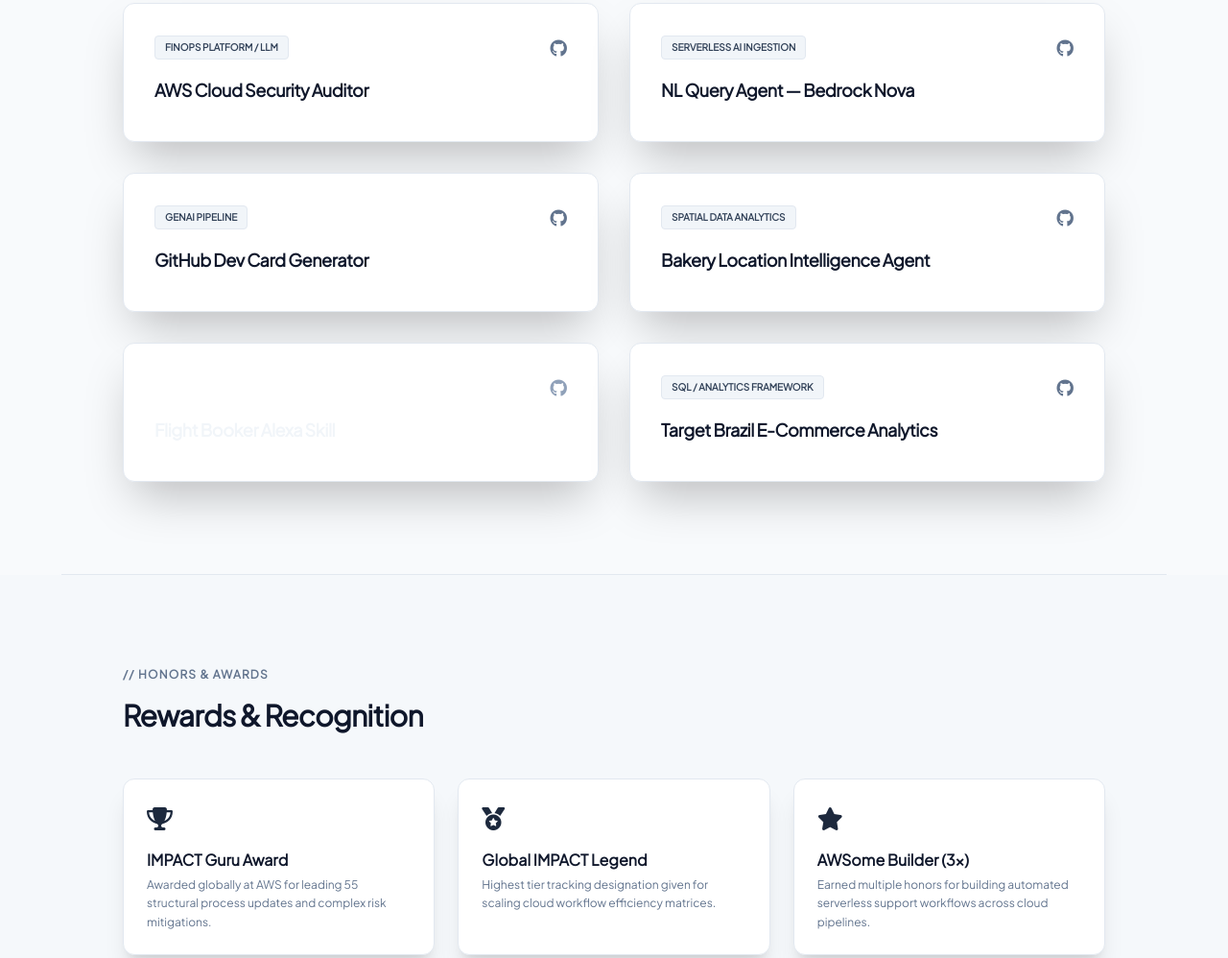
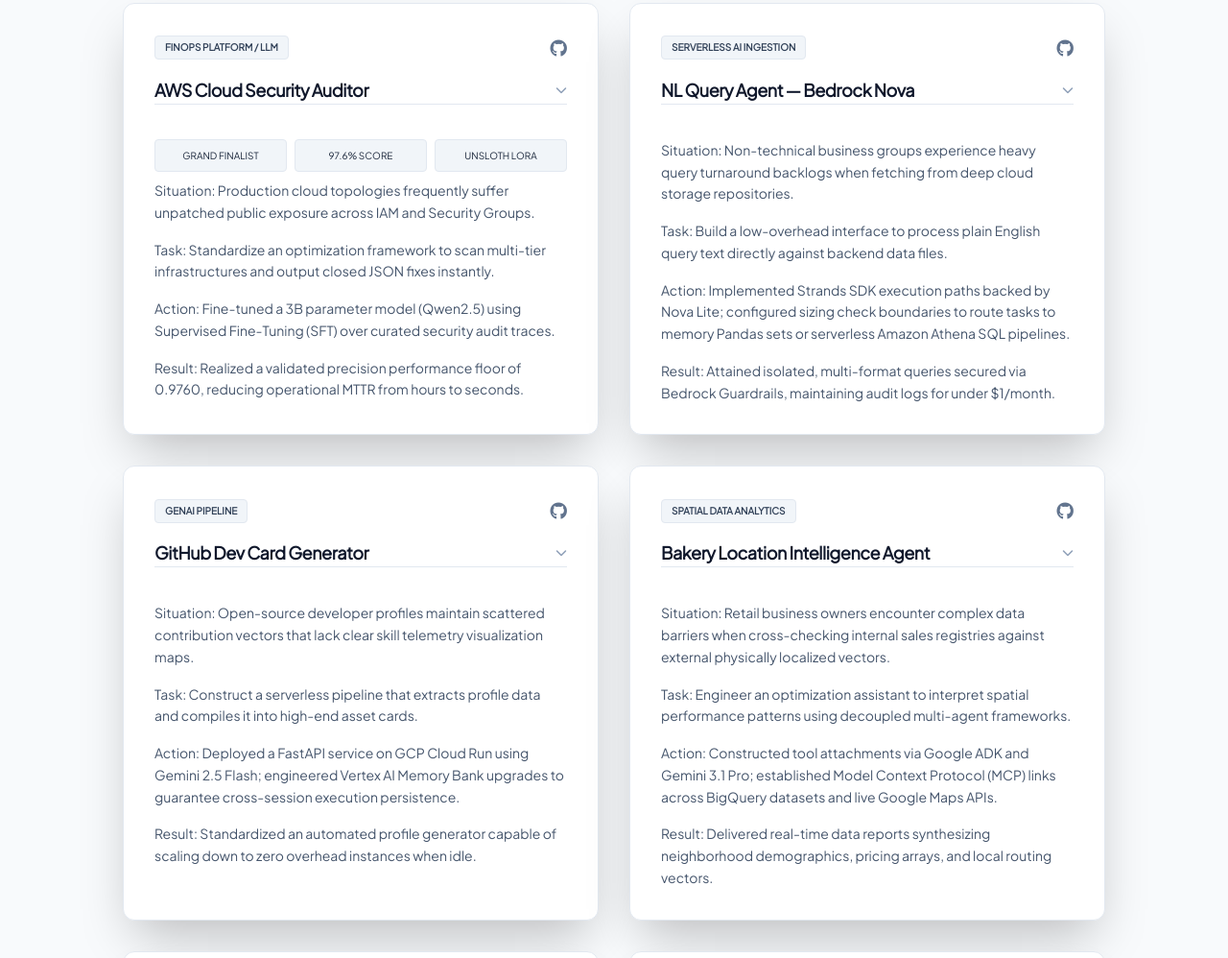
Before and after one commit to kkaustav/portfolio, a plain HTML site: page index.html in a window 1280 px wide. Shown: the part 3495-4493 px from the top of the page at 96% size. Drawn offline with nearby package versions, Linux system fonts and the light colour scheme.

Commit message:
Update index.html

```diff
--- a/index.html
+++ b/index.html
@@ -18,7 +18,6 @@
             font-family: 'Plus Jakarta Sans', sans-serif !important;
         }
 
-        /* Auto-switching radial accent illumination glow paths */
         .glow-effect::before {
             content: '';
             position: absolute;
@@ -32,6 +31,11 @@
             .glow-effect::before {
                 background: radial-gradient(circle at 50% -20%, rgba(255, 255, 255, 0.05), transparent 70%) !important;
             }
+        }
+
+        /* Smooth accordion transition for the hidden matrices */
+        .matrix-content {
+            transition: max-height 0.5s cubic-bezier(0, 1, 0, 1), opacity 0.3s ease;
         }
     </style>
 </head>
@@ -214,17 +218,20 @@
 
         <div class="grid grid-cols-1 md:grid-cols-2 gap-8">
 
-            <div class="bg-white dark:bg-slate-950/40 border border-slate-200 dark:border-slate-900 p-8 rounded-xl transition-all duration-700 ease-in-out group h-auto min-h-[145px] lg:max-h-[145px] lg:hover:max-h-[650px] overflow-hidden hover:border-slate-400/30 dark:hover:border-white/20 shadow-2xl flex flex-col justify-start">
+            <div onclick="toggleSystemCard(this)" class="bg-white dark:bg-slate-950/40 border border-slate-200 dark:border-slate-900 p-8 rounded-xl transition-all duration-500 ease-in-out group cursor-pointer shadow-2xl flex flex-col justify-start">
                 <div class="flex justify-between items-center mb-4 shrink-0">
                     <span class="text-[10px] font-bold text-slate-700 dark:text-white uppercase bg-slate-100 dark:bg-white/5 px-2.5 py-1 rounded border border-slate-200 dark:border-white/10">FinOps Platform / LLM</span>
-                    <a href="https://github.com/kkaustav/cloud-config-auditor" target="_blank" class="text-slate-500 dark:text-slate-400 hover:text-slate-900 dark:hover:text-white transition-colors text-lg"><i class="fa-brands fa-github"></i></a>
+                    <a href="https://github.com/kkaustav/cloud-config-auditor" target="_blank" onclick="event.stopPropagation();" class="text-slate-500 dark:text-slate-400 hover:text-slate-900 dark:hover:text-white transition-colors text-lg"><i class="fa-brands fa-github"></i></a>
                 </div>
-                <h4 class="text-lg font-bold text-slate-900 dark:text-slate-100 tracking-tight mb-4 shrink-0 group-hover:text-slate-900 dark:group-hover:text-white transition-colors">AWS Cloud Security Auditor</h4>
-                <div class="opacity-100 lg:opacity-0 group-hover:opacity-100 transition-opacity duration-500 space-y-4 pt-5 border-t border-slate-200 dark:border-slate-900 text-sm text-slate-600 dark:text-slate-400 font-light leading-relaxed">
-                    <div class="grid grid-cols-3 gap-2 font-normal text-[10px] uppercase text-slate-800 dark:text-white mb-2">
+                <div class="flex justify-between items-center shrink-0">
+                    <h4 class="text-lg font-bold text-slate-900 dark:text-slate-100 tracking-tight transition-colors">AWS Cloud Security Auditor</h4>
+                    <i class="fa-solid fa-chevron-down text-xs text-slate-400 md:hidden transition-transform duration-300"></i>
+                </div>
+                <div class="matrix-content max-h-0 md:max-h-none opacity-0 md:opacity-100 overflow-hidden md:overflow-visible space-y-4 pt-0 md:pt-5 md:border-t border-slate-200 dark:border-slate-900 text-sm text-slate-600 dark:text-slate-400 font-light leading-relaxed">
+                    <div class="grid grid-cols-3 gap-2 font-normal text-[10px] uppercase text-slate-800 dark:text-white mb-2 mt-4">
                         <div class="bg-slate-100 dark:bg-slate-950 p-2 rounded text-center border border-slate-200 dark:border-slate-900">Grand Finalist</div>
-                        <div class="bg-slate-100 dark:bg-slate-950 p-2 rounded text-center border border-slate-220 dark:border-slate-900">97.6% Score</div>
-                        <div class="bg-slate-100 dark:bg-slate-950 p-2 rounded text-center border border-slate-220 dark:border-slate-900">Unsloth LoRA</div>
+                        <div class="bg-slate-100 dark:bg-slate-950 p-2 rounded text-center border border-slate-200 dark:border-slate-900">97.6% Score</div>
+                        <div class="bg-slate-100 dark:bg-slate-950 p-2 rounded text-center border border-slate-200 dark:border-slate-900">Unsloth LoRA</div>
                     </div>
                     <p><strong>Situation:</strong> Production cloud topologies frequently suffer unpatched public exposure across IAM and Security Groups.</p>
                     <p><strong>Task:</strong> Standardize an optimization framework to scan multi-tier infrastructures and output closed JSON fixes instantly.</p>
@@ -233,70 +240,85 @@
                 </div>
             </div>
 
-            <div class="bg-white dark:bg-slate-950/40 border border-slate-200 dark:border-slate-900 p-8 rounded-xl transition-all duration-700 ease-in-out group h-auto min-h-[145px] lg:max-h-[145px] lg:hover:max-h-[650px] overflow-hidden hover:border-slate-400/30 dark:hover:border-white/20 shadow-2xl flex flex-col justify-start">
+            <div onclick="toggleSystemCard(this)" class="bg-white dark:bg-slate-950/40 border border-slate-200 dark:border-slate-900 p-8 rounded-xl transition-all duration-500 ease-in-out group cursor-pointer shadow-2xl flex flex-col justify-start">
                 <div class="flex justify-between items-center mb-4 shrink-0">
                     <span class="text-[10px] font-bold text-slate-700 dark:text-white uppercase bg-slate-100 dark:bg-white/5 px-2.5 py-1 rounded border border-slate-200 dark:border-white/10">Serverless AI Ingestion</span>
-                    <a href="https://github.com/kkaustav" target="_blank" class="text-slate-500 dark:text-slate-400 hover:text-slate-900 dark:hover:text-white transition-colors text-lg"><i class="fa-brands fa-github"></i></a>
+                    <a href="https://github.com/kkaustav" target="_blank" onclick="event.stopPropagation();" class="text-slate-500 dark:text-slate-400 hover:text-slate-900 dark:hover:text-white transition-colors text-lg"><i class="fa-brands fa-github"></i></a>
                 </div>
-                <h4 class="text-lg font-bold text-slate-900 dark:text-slate-100 tracking-tight mb-4 shrink-0 group-hover:text-slate-900 dark:group-hover:text-white transition-colors">NL Query Agent — Bedrock Nova</h4>
-                <div class="opacity-100 lg:opacity-0 group-hover:opacity-100 transition-opacity duration-500 space-y-4 pt-5 border-t border-slate-200 dark:border-slate-900 text-sm text-slate-600 dark:text-slate-400 font-light leading-relaxed">
-                    <p><strong>Situation:</strong> Non-technical business groups experience heavy query turnaround backlogs when fetching from deep cloud storage repositories.</p>
+                <div class="flex justify-between items-center shrink-0">
+                    <h4 class="text-lg font-bold text-slate-900 dark:text-slate-100 tracking-tight transition-colors">NL Query Agent — Bedrock Nova</h4>
+                    <i class="fa-solid fa-chevron-down text-xs text-slate-400 md:hidden transition-transform duration-300"></i>
+                </div>
+                <div class="matrix-content max-h-0 md:max-h-none opacity-0 md:opacity-100 overflow-hidden md:overflow-visible space-y-4 pt-0 md:pt-5 md:border-t border-slate-200 dark:border-slate-900 text-sm text-slate-600 dark:text-slate-400 font-light leading-relaxed">
+                    <p class="mt-4"><strong>Situation:</strong> Non-technical business groups experience heavy query turnaround backlogs when fetching from deep cloud storage repositories.</p>
                     <p><strong>Task:</strong> Build a low-overhead interface to process plain English query text directly against backend data files.</p>
                     <p><strong>Action:</strong> Implemented Strands SDK execution paths backed by Nova Lite; configured sizing check boundaries to route tasks to memory Pandas sets or serverless Amazon Athena SQL pipelines.</p>
                     <p><strong>Result:</strong> Attained isolated, multi-format queries secured via Bedrock Guardrails, maintaining audit logs for under $1/month.</p>
                 </div>
             </div>
 
-            <div class="bg-white dark:bg-slate-950/40 border border-slate-200 dark:border-slate-900 p-8 rounded-xl transition-all duration-700 ease-in-out group h-auto min-h-[145px] lg:max-h-[145px] lg:hover:max-h-[650px] overflow-hidden hover:border-slate-400/30 dark:hover:border-white/20 shadow-2xl flex flex-col justify-start">
+            <div onclick="toggleSystemCard(this)" class="bg-white dark:bg-slate-950/40 border border-slate-200 dark:border-slate-900 p-8 rounded-xl transition-all duration-500 ease-in-out group cursor-pointer shadow-2xl flex flex-col justify-start">
                 <div class="flex justify-between items-center mb-4 shrink-0">
                     <span class="text-[10px] font-bold text-slate-700 dark:text-white uppercase bg-slate-100 dark:bg-white/5 px-2.5 py-1 rounded border border-slate-200 dark:border-white/10">GenAI Pipeline</span>
-                    <a href="https://github.com/kkaustav" target="_blank" class="text-slate-500 dark:text-slate-400 hover:text-slate-900 dark:hover:text-white transition-colors text-lg"><i class="fa-brands fa-github"></i></a>
+                    <a href="https://github.com/kkaustav" target="_blank" onclick="event.stopPropagation();" class="text-slate-500 dark:text-slate-400 hover:text-slate-900 dark:hover:text-white transition-colors text-lg"><i class="fa-brands fa-github"></i></a>
                 </div>
-                <h4 class="text-lg font-bold text-slate-900 dark:text-slate-100 tracking-tight mb-4 shrink-0 group-hover:text-slate-900 dark:group-hover:text-white transition-colors">GitHub Dev Card Generator</h4>
-                <div class="opacity-100 lg:opacity-0 group-hover:opacity-100 transition-opacity duration-500 space-y-4 pt-5 border-t border-slate-200 dark:border-slate-900 text-sm text-slate-600 dark:text-slate-400 font-light leading-relaxed">
-                    <p><strong>Situation:</strong> Open-source developer profiles maintain scattered contribution vectors that lack clear skill telemetry visualization maps.</p>
+                <div class="flex justify-between items-center shrink-0">
+                    <h4 class="text-lg font-bold text-slate-900 dark:text-slate-100 tracking-tight transition-colors">GitHub Dev Card Generator</h4>
+                    <i class="fa-solid fa-chevron-down text-xs text-slate-400 md:hidden transition-transform duration-300"></i>
+                </div>
+                <div class="matrix-content max-h-0 md:max-h-none opacity-0 md:opacity-100 overflow-hidden md:overflow-visible space-y-4 pt-0 md:pt-5 md:border-t border-slate-200 dark:border-slate-900 text-sm text-slate-600 dark:text-slate-400 font-light leading-relaxed">
+                    <p class="mt-4"><strong>Situation:</strong> Open-source developer profiles maintain scattered contribution vectors that lack clear skill telemetry visualization maps.</p>
                     <p><strong>Task:</strong> Construct a serverless pipeline that extracts profile data and compiles it into high-end asset cards.</p>
                     <p><strong>Action:</strong> Deployed a FastAPI service on GCP Cloud Run using Gemini 2.5 Flash; engineered Vertex AI Memory Bank upgrades to guarantee cross-session execution persistence.</p>
                     <p><strong>Result:</strong> Standardized an automated profile generator capable of scaling down to zero overhead instances when idle.</p>
                 </div>
             </div>
 
-            <div class="bg-white dark:bg-slate-950/40 border border-slate-200 dark:border-slate-900 p-8 rounded-xl transition-all duration-700 ease-in-out group h-auto min-h-[145px] lg:max-h-[145px] lg:hover:max-h-[650px] overflow-hidden hover:border-slate-400/30 dark:hover:border-white/20 shadow-2xl flex flex-col justify-start">
+            <div onclick="toggleSystemCard(this)" class="bg-white dark:bg-slate-950/40 border border-slate-200 dark:border-slate-900 p-8 rounded-xl transition-all duration-500 ease-in-out group cursor-pointer shadow-2xl flex flex-col justify-start">
                 <div class="flex justify-between items-center mb-4 shrink-0">
                     <span class="text-[10px] font-bold text-slate-700 dark:text-white uppercase bg-slate-100 dark:bg-white/5 px-2.5 py-1 rounded border border-slate-200 dark:border-white/10">Spatial Data Analytics</span>
-                    <a href="https://github.com/kkaustav" target="_blank" class="text-slate-500 dark:text-slate-400 hover:text-slate-900 dark:hover:text-white transition-colors text-lg"><i class="fa-brands fa-github"></i></a>
+                    <a href="https://github.com/kkaustav" target="_blank" onclick="event.stopPropagation();" class="text-slate-500 dark:text-slate-400 hover:text-slate-900 dark:hover:text-white transition-colors text-lg"><i class="fa-brands fa-github"></i></a>
                 </div>
-                <h4 class="text-lg font-bold text-slate-900 dark:text-slate-100 tracking-tight mb-4 shrink-0 group-hover:text-slate-900 dark:group-hover:text-white transition-colors">Bakery Location Intelligence Agent</h4>
-                <div class="opacity-100 lg:opacity-0 group-hover:opacity-100 transition-opacity duration-500 space-y-4 pt-5 border-t border-slate-200 dark:border-slate-900 text-sm text-slate-600 dark:text-slate-400 font-light leading-relaxed">
-                    <p><strong>Situation:</strong> Retail business owners encounter complex data barriers when cross-checking internal sales registries against external physically localized vectors.</p>
+                <div class="flex justify-between items-center shrink-0">
+                    <h4 class="text-lg font-bold text-slate-900 dark:text-slate-100 tracking-tight transition-colors">Bakery Location Intelligence Agent</h4>
+                    <i class="fa-solid fa-chevron-down text-xs text-slate-400 md:hidden transition-transform duration-300"></i>
+                </div>
+                <div class="matrix-content max-h-0 md:max-h-none opacity-0 md:opacity-100 overflow-hidden md:overflow-visible space-y-4 pt-0 md:pt-5 md:border-t border-slate-200 dark:border-slate-900 text-sm text-slate-600 dark:text-slate-400 font-light leading-relaxed">
+                    <p class="mt-4"><strong>Situation:</strong> Retail business owners encounter complex data barriers when cross-checking internal sales registries against external physically localized vectors.</p>
                     <p><strong>Task:</strong> Engineer an optimization assistant to interpret spatial performance patterns using decoupled multi-agent frameworks.</p>
                     <p><strong>Action:</strong> Constructed tool attachments via Google ADK and Gemini 3.1 Pro; established Model Context Protocol (MCP) links across BigQuery datasets and live Google Maps APIs.</p>
                     <p><strong>Result:</strong> Delivered real-time data reports synthesizing neighborhood demographics, pricing arrays, and local routing vectors.</p>
                 </div>
             </div>
 
-            <div class="bg-white dark:bg-slate-950/40 border border-slate-200 dark:border-slate-900 p-8 rounded-xl transition-all duration-700 ease-in-out group h-auto min-h-[145px] lg:max-h-[145px] lg:hover:max-h-[650px] overflow-hidden hover:border-slate-400/30 dark:hover:border-white/20 shadow-2xl flex flex-col justify-start">
+            <div onclick="toggleSystemCard(this)" class="bg-white dark:bg-slate-950/40 border border-slate-200 dark:border-slate-900 p-8 rounded-xl transition-all duration-500 ease-in-out group cursor-pointer shadow-2xl flex flex-col justify-start">
                 <div class="flex justify-between items-center mb-4 shrink-0">
                     <span class="text-[10px] font-bold text-white uppercase bg-white/5 px-2.5 py-1 rounded border border-white/10">Voice UI / Lambda Integration</span>
-                    <a href="https://github.com/kkaustav/flight-booker-alexa-skill" target="_blank" class="text-slate-400 hover:text-white transition-colors text-lg"><i class="fa-brands fa-github"></i></a>
+                    <a href="https://github.com/kkaustav/flight-booker-alexa-skill" target="_blank" onclick="event.stopPropagation();" class="text-slate-400 hover:text-white transition-colors text-lg"><i class="fa-brands fa-github"></i></a>
                 </div>
-                <h4 class="text-lg font-bold text-slate-100 tracking-tight mb-4 shrink-0 group-hover:text-white transition-colors">Flight Booker Alexa Skill</h4>
-                <div class="opacity-100 lg:opacity-0 group-hover:opacity-100 transition-opacity duration-500 space-y-4 pt-5 border-t border-slate-200 dark:border-slate-900 text-sm text-slate-600 dark:text-slate-400 font-light leading-relaxed">
-                    <p><strong>Situation:</strong> Conversational audio applications hit drop-off errors when processing erratic flight array records from live endpoints.</p>
+                <div class="flex justify-between items-center shrink-0">
+                    <h4 class="text-lg font-bold text-slate-100 tracking-tight transition-colors">Flight Booker Alexa Skill</h4>
+                    <i class="fa-solid fa-chevron-down text-xs text-slate-400 md:hidden transition-transform duration-300"></i>
+                </div>
+                <div class="matrix-content max-h-0 md:max-h-none opacity-0 md:opacity-100 overflow-hidden md:overflow-visible space-y-4 pt-0 md:pt-5 md:border-t border-slate-200 dark:border-slate-900 text-sm text-slate-600 dark:text-slate-400 font-light leading-relaxed">
+                    <p class="mt-4"><strong>Situation:</strong> Conversational audio applications hit drop-off errors when processing erratic flight array records from live endpoints.</p>
                     <p><strong>Task:</strong> Stand up a low-latency voice command backend that maps user destination strings under narrow SLA windows.</p>
                     <p><strong>Action:</strong> Configured intent slot handlers via the Alexa Skills Kit backed by AWS Lambda (Python 3.12); integrated SerpAPI Google Flights parameters to route schedule listings.</p>
                     <p><strong>Result:</strong> Sustained an evaluation profile maintaining a 95%+ First Call Resolution velocity across 80+ global target hubs.</p>
                 </div>
             </div>
 
-            <div class="bg-white dark:bg-slate-950/40 border border-slate-200 dark:border-slate-900 p-8 rounded-xl transition-all duration-700 ease-in-out group h-auto min-h-[145px] lg:max-h-[145px] lg:hover:max-h-[650px] overflow-hidden hover:border-slate-400/30 dark:hover:border-white/20 shadow-2xl flex flex-col justify-start">
+            <div onclick="toggleSystemCard(this)" class="bg-white dark:bg-slate-950/40 border border-slate-200 dark:border-slate-900 p-8 rounded-xl transition-all duration-500 ease-in-out group cursor-pointer shadow-2xl flex flex-col justify-start">
                 <div class="flex justify-between items-center mb-4 shrink-0">
-                    <span class="text-[10px] font-bold text-slate-700 dark:text-white uppercase bg-slate-100 dark:bg-white/5 px-2.5 py-1 rounded border border-slate-200 dark:border-white/10">SQL / Analytics Framework</span>
-                    <a href="https://github.com/kkaustav/target-brazil-ecommerce-analytics" target="_blank" class="text-slate-500 dark:text-slate-400 hover:text-slate-900 dark:hover:text-white transition-colors text-lg"><i class="fa-brands fa-github"></i></a>
+                    <span class="text-[10px] font-bold text-slate-500 dark:text-white uppercase bg-slate-100 dark:bg-white/5 px-2.5 py-1 rounded border border-slate-200 dark:border-white/10">SQL / Analytics Framework</span>
+                    <a href="https://github.com/kkaustav/target-brazil-ecommerce-analytics" target="_blank" onclick="event.stopPropagation();" class="text-slate-500 dark:text-slate-400 hover:text-slate-900 dark:hover:text-white transition-colors text-lg"><i class="fa-brands fa-github"></i></a>
                 </div>
-                <h4 class="text-lg font-bold text-slate-900 dark:text-slate-100 tracking-tight mb-4 shrink-0 group-hover:text-slate-900 dark:group-hover:text-white transition-colors">Target Brazil E-Commerce Analytics</h4>
-                <div class="opacity-100 lg:opacity-0 group-hover:opacity-100 transition-opacity duration-500 space-y-4 pt-5 border-t border-slate-200 dark:border-slate-900 text-sm text-slate-600 dark:text-slate-400 font-light leading-relaxed">
-                    <div class="grid grid-cols-2 gap-2 font-normal text-[10px] uppercase text-slate-800 dark:text-white mb-2">
+                <div class="flex justify-between items-center shrink-0">
+                    <h4 class="text-lg font-bold text-slate-900 dark:text-slate-100 tracking-tight transition-colors">Target Brazil E-Commerce Analytics</h4>
+                    <i class="fa-solid fa-chevron-down text-xs text-slate-400 md:hidden transition-transform duration-300"></i>
+                </div>
+                <div class="matrix-content max-h-0 md:max-h-none opacity-0 md:opacity-100 overflow-hidden md:overflow-visible space-y-4 pt-0 md:pt-5 md:border-t border-slate-200 dark:border-slate-900 text-sm text-slate-600 dark:text-slate-400 font-light leading-relaxed">
+                    <div class="grid grid-cols-2 gap-2 font-normal text-[10px] uppercase text-slate-800 dark:text-white mb-2 mt-4">
                         <div class="bg-slate-100 dark:bg-slate-950 p-2 rounded text-center border border-slate-200 dark:border-slate-900">Google BigQuery</div>
                         <div class="bg-slate-100 dark:bg-slate-950 p-2 rounded text-center border border-slate-200 dark:border-slate-900">Relational SQL Mapping</div>
                     </div>
@@ -329,7 +351,7 @@
                     <h4 class="font-bold text-slate-900 dark:text-white text-base mb-1">AWSome Builder (3x)</h4>
                     <p class="text-xs text-slate-500 dark:text-slate-400 font-light leading-relaxed">Earned multiple honors for building automated serverless support workflows across cloud pipelines.</p>
                 </div>
-                <div class="p-6 bg-white dark:bg-slate-950 border border-slate-200 dark:border-slate-900 rounded-xl relative hover:border-white/20 transition-all flex flex-col justify-start shadow-xl">
+                <div class="p-6 bg-white dark:bg-slate-950 border border-slate-200 dark:border-slate-900 rounded-xl relative hover:border-slate-400/30 dark:hover:border-white/20 transition-all flex flex-col justify-start shadow-xl">
                     <div class="text-slate-800 dark:text-white text-2xl mb-4"><i class="fa-solid fa-crown"></i></div>
                     <h4 class="font-bold text-slate-900 dark:text-white text-base mb-1">Pinnacle Superstars</h4>
                     <p class="text-xs text-slate-500 dark:text-slate-400 font-light leading-relaxed">Sustained premium elite performance parameters consistently through fiscal cycles 2022–2024.</p>
@@ -448,6 +470,25 @@
     </div>
 
     <script>
+        // FIXED: Added high-performance mobile gesture controller to toggle accordion layers cleanly
+        function toggleSystemCard(cardElement) {
+            // Apply only on smaller mobile layout frames
+            if (window.innerWidth >= 768) return;
+
+            const matrix = cardElement.querySelector('.matrix-content');
+            const chevron = cardElement.querySelector('.fa-chevron-down');
+
+            if (matrix.style.maxHeight === 'none' || matrix.style.maxHeight === '500px') {
+                matrix.style.maxHeight = '0px';
+                matrix.style.opacity = '0';
+                if (chevron) chevron.style.transform = 'rotate(0deg)';
+            } else {
+                matrix.style.maxHeight = '500px';
+                matrix.style.opacity = '1';
+                if (chevron) chevron.style.transform = 'rotate(180deg)';
+            }
+        }
+
         function openCertModal(title, regId, expiry) {
             document.getElementById('modalTitle').innerText = title;
             document.getElementById('modalId').innerText = regId;
```
